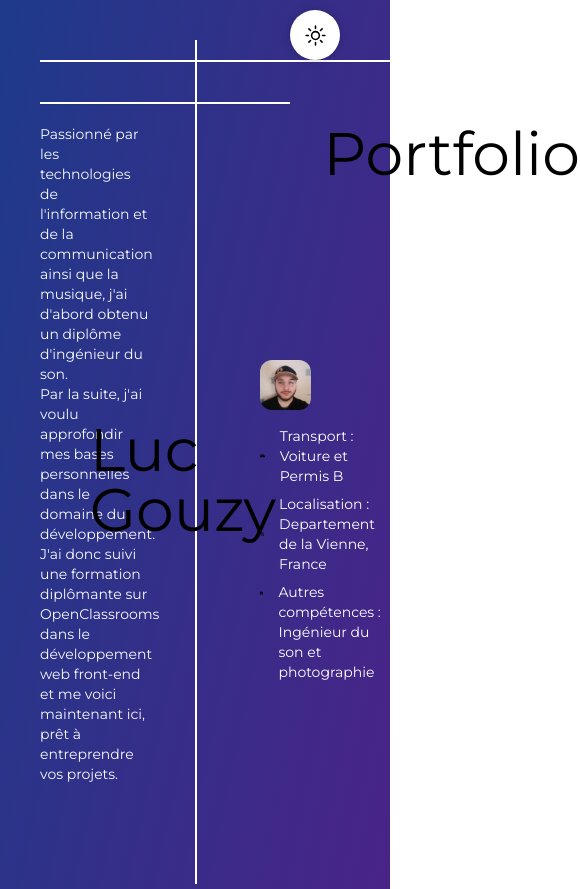
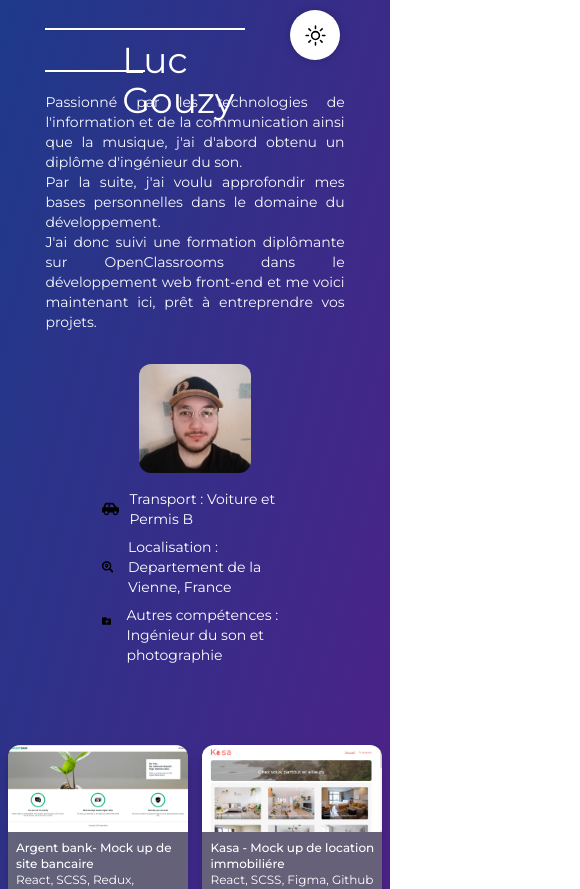
Before and after one commit to LucGzy/Portfolio-LucG, a React (Vite) app: page /#/ in a window 390 px wide. Shown: the top 889 px of the page, 580 px wide, since content can reach past the window. Built offline with nearby package versions, Linux system fonts and the light colour scheme.

Commit message:
Added mobile reponsive to home page

```diff
--- a/src/components/Footer.jsx
+++ b/src/components/Footer.jsx
@@ -2,8 +2,8 @@ import ContactForm from "./ContactFrom";
 function Footer() {
   return (
     <footer className="flex flex-row w-full justify-around pt-16">
-      <div className="flex flex-col w-[20%]">
-        <h3 className="font-body mb-5 text-white text-lg">Contact Me</h3>
+      <div className="flex flex-col w-[36%]">
+        <h3 className="font-body mb-5 text-white text-lg ">Contact Me</h3>
         <ContactForm />
       </div>
 
--- a/src/components/LeftsideBlock.jsx
+++ b/src/components/LeftsideBlock.jsx
@@ -1,10 +1,10 @@
 /* eslint-disable react/no-unescaped-entities */
 export default function LeftsideBlock() {
   return (
-    <div id="left-block" className=" w-[50%] flex flex-col">
-      <div className="w-[500px] h-[2px] bg-white shadow-sm ml-0 m-5 bp2:w-[350px]"></div>
-      <div className="w-[400px] h-[2px] bp2:w-[250px] bg-white shadow-sm ml-0 m-5"></div>
-      <p className=" text-2xl leading-8  h-fit w-[70%] font-body text-slate-50 bp1:text-sm">
+    <div id="left-block" className=" w-[50%] flex flex-col bp5:w-[80%]">
+      <div className="w-[500px] h-[2px] bg-white shadow-sm ml-0 m-5 bp2:w-[350px] bp4:w-[200px]"></div>
+      <div className="w-[400px] h-[2px] bp2:w-[250px] bg-white shadow-sm ml-0 m-5 bp4:w-[100px]"></div>
+      <p className=" text-2xl leading-8 text-justify  h-fit w-[70%] font-body text-slate-50 bp1:text-sm bp4:w-[90%] bp5:w-full">
         Passionné par les technologies de l'information et de la communication
         ainsi que la musique, j'ai d'abord obtenu un diplôme d'ingénieur du son.
         <br />
--- a/src/components/Projects.jsx
+++ b/src/components/Projects.jsx
@@ -19,10 +19,12 @@ export default function ProjectGrid() {
               alt={`Project ${index + 1}`}
               className="mb-2 rounded-xl rounded-br-none rounded-bl-none"
             />
-            <h1 className="font-body font-medium pl-2 text-white">
+            <h1 className="font-body font-medium pl-2 text-white bp4:text-xs ">
               {project.title}
             </h1>
-            <p className="font-body pl-2 text-white">{project.skills}</p>
+            <p className="font-body pl-2 text-white bp4:text-xs">
+              {project.skills}
+            </p>
           </div>
         </Link>
       ))}
--- a/src/components/RightsideBlock.jsx
+++ b/src/components/RightsideBlock.jsx
@@ -6,33 +6,24 @@ export default function RighsideBlock() {
   return (
     <div
       id="right-block"
-      className=" w-[50%] pt-80 h-full flex flex-col  items-center pl-6 "
+      className=" w-[50%] pt-80 h-full flex flex-col  items-center pl-6 bp5:pt-8 bp5:pl-0 "
     >
-      <img className=" w-[40%] rounded-xl  mb-4" src={profilepic} />
-      <div className=" w-full flex flex-col items-start pl-[30%]">
+      <img className=" w-[40%] rounded-xl  mb-4 bp3:w-[60%]" src={profilepic} />
+      <div className=" w-full flex flex-col items-start pl-[30%] bp5:pl-0">
         <div className=" mb-2 flex flex-row items-center">
-          <FaCarSide
-            style={{ marginRight: "15px" }}
-            className="text-xl bp1:text-sm"
-          />
-          <p className="text-xl font-body  text-white bp1:text-sm">
+          <FaCarSide className=" mr-[10px] text-xl bp1:text-sm bp3:text-2xl" />
+          <p className="text-xl font-body  text-white bp1:text-sm ">
             Transport : Voiture et Permis B
           </p>
         </div>
         <div className="mb-2 flex flex-row items-center">
-          <FaSearchLocation
-            style={{ marginRight: "15px" }}
-            className="text-xl bp1:text-sm"
-          />
+          <FaSearchLocation className="mr-[15px] text-xl bp1:text-sm bp3:text-2xl" />
           <p className="text-xl font-body  text-white bp1:text-sm ">
             Localisation : Departement de la Vienne, France
           </p>
         </div>
         <div className="flex flex-row">
-          <FaFolderPlus
-            style={{ marginRight: "15px" }}
-            className="text-xl mt-1 bp1:text-sm"
-          />
+          <FaFolderPlus className=" mr-[15px] text-xl mt-1 bp1:text-sm bp3:text-2xl" />
           <p className=" text-xl font-body  text-white bp1:text-sm">
             Autres compétences :<span> Ingénieur du son et photographie</span>
           </p>
--- a/src/pages/Home.jsx
+++ b/src/pages/Home.jsx
@@ -7,23 +7,26 @@ export default function Home() {
   return (
     <div
       className=" p-10 min-h-screen
-      h-full flex flex-col w-full bg-gradient-to-br from-blue-900 to-purple-900"
+      h-full flex flex-col w-full bg-gradient-to-br from-blue-900 to-purple-900 bp5:p-2"
     >
-      <div id="Info-Block" className=" relative h-fit flex flex-row justify-around align-middle">
+      <div
+        id="Info-Block"
+        className=" relative h-fit flex flex-row justify-around align-middle bp5:flex-col bp5:items-center"
+      >
         <LeftsideBlock />
         <div className="">
-          <p className=" z-[1] font-body text-8xl absolute top-[10%] translate-x-[50%] bp1:text-6xl">
+          <p className=" z-[1] font-body text-8xl absolute top-[10%] translate-x-[50%] bp1:text-6xl bp3:text-4xl bp5:hidden">
             Portfolio
           </p>
-          <p className=" z-[1] font-body text-8xl absolute top-[45%] translate-x-[-56.5%] bp1:text-6xl">
+          <p className=" z-[1] font-body text-8xl absolute top-[45%] translate-x-[-56.5%] bp1:text-6xl bp3:text-4xl bp4:translate-x-[-56%] bp5:pl-8 bp5:top-8 bp5:text-white">
             Luc Gouzy
           </p>
-          <p className=" z-[1] font-body text-8xl absolute top-[80%] translate-x-[-180.5%] bp1:text-6xl">
+          <p className=" z-[1] font-body text-8xl absolute top-[80%] translate-x-[-180.5%] bp1:text-6xl bp3:text-4xl bp5:hidden">
             Projects
           </p>
           <div
             style={{ width: "2px" }}
-            className=" self-center bg-white min-h-screen h-full"
+            className=" self-center bg-white min-h-screen h-full bp5:hidden"
           ></div>
         </div>
         <RighsideBlock />
--- a/tailwind.config.js
+++ b/tailwind.config.js
@@ -15,6 +15,9 @@ export default {
     screens: {
       bp1: { max: "1480px" },
       bp2: { max: "1080px" },
+      bp3: { max: "960px" },
+      bp4: { max: "780px" },
+      bp5: { max: "600px" },
       // => @media (max-width: 1535px) { ... }
     },
     extend: {},
```
